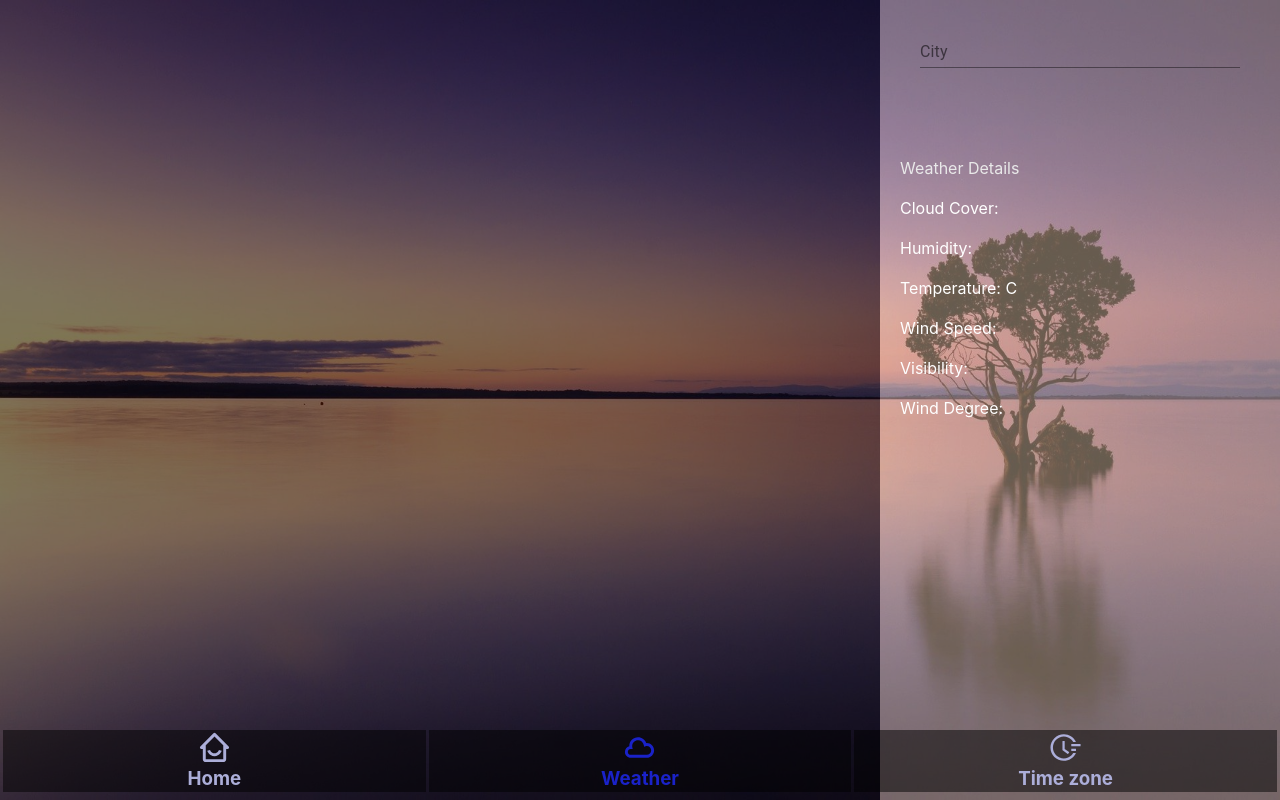
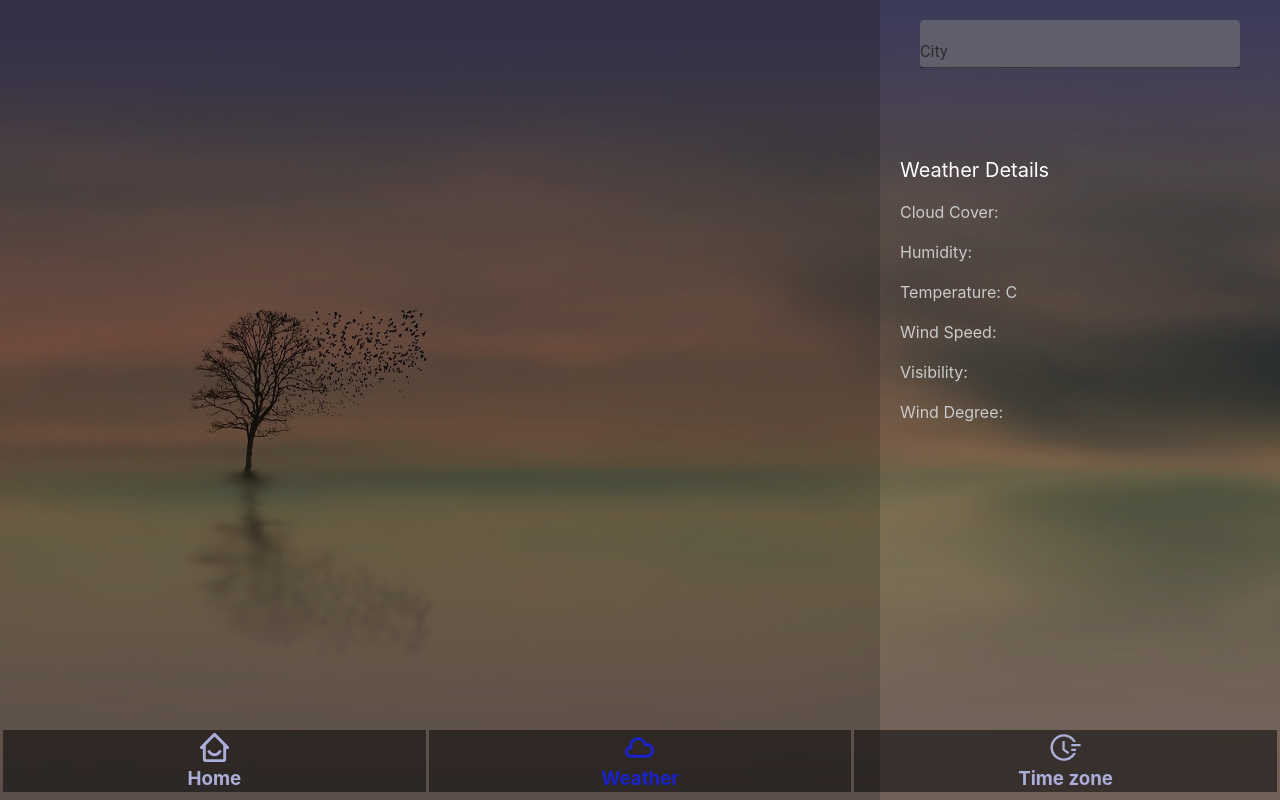
Before and after one commit to youzh00/Weather-App-, a React (Create React App) app: page /weather in a window 1280 px wide. Built offline with nearby package versions, Linux system fonts and the light colour scheme.

Commit message:
weather page design done

```diff
--- a/src/Pages/Weather.jsx
+++ b/src/Pages/Weather.jsx
@@ -3,7 +3,7 @@ import { Input, Stack } from '@chakra-ui/react'
 import  DataContext  from '../Context/dataContext/DataContext'
 import { TextField } from '@material-ui/core'
 import style from '../Style/Weather.module.css'
-import image from '../assets/weather.jpg'
+import image from '../assets/weather1.jpg'
 
 export default function Weather() {
   const {getWeather,weather}= useContext(DataContext)
--- a/src/Style/Weather.module.css
+++ b/src/Style/Weather.module.css
@@ -12,7 +12,7 @@
 }
 
 .formContainer {
-  background-color: rgb(255, 228, 196, 0.4);
+  background-color: rgba(0, 0, 0, 0.4);
   width: 25rem;
   height: 100vh;
 }
@@ -32,6 +32,8 @@
 }
 .textField {
   width: 20rem;
+  background-color: rgb(128, 128, 128, 0.5);
+  border-radius: 5px;
 }
 .fromContainerDiv {
   display: flex;
@@ -41,9 +43,10 @@
   margin-top: 70px;
 }
 .fromContainerDiv .weatherDetails {
-  color: rgb(233, 233, 233);
+  color: rgb(255, 255, 255);
+  font-size: 20px;
 }
 .fromContainerDiv p {
-  color: white;
+  color: rgb(202, 202, 202);
   margin-top: 20px;
 }
```
Also changed, not shown: src/assets/weather1.jpg (added).
